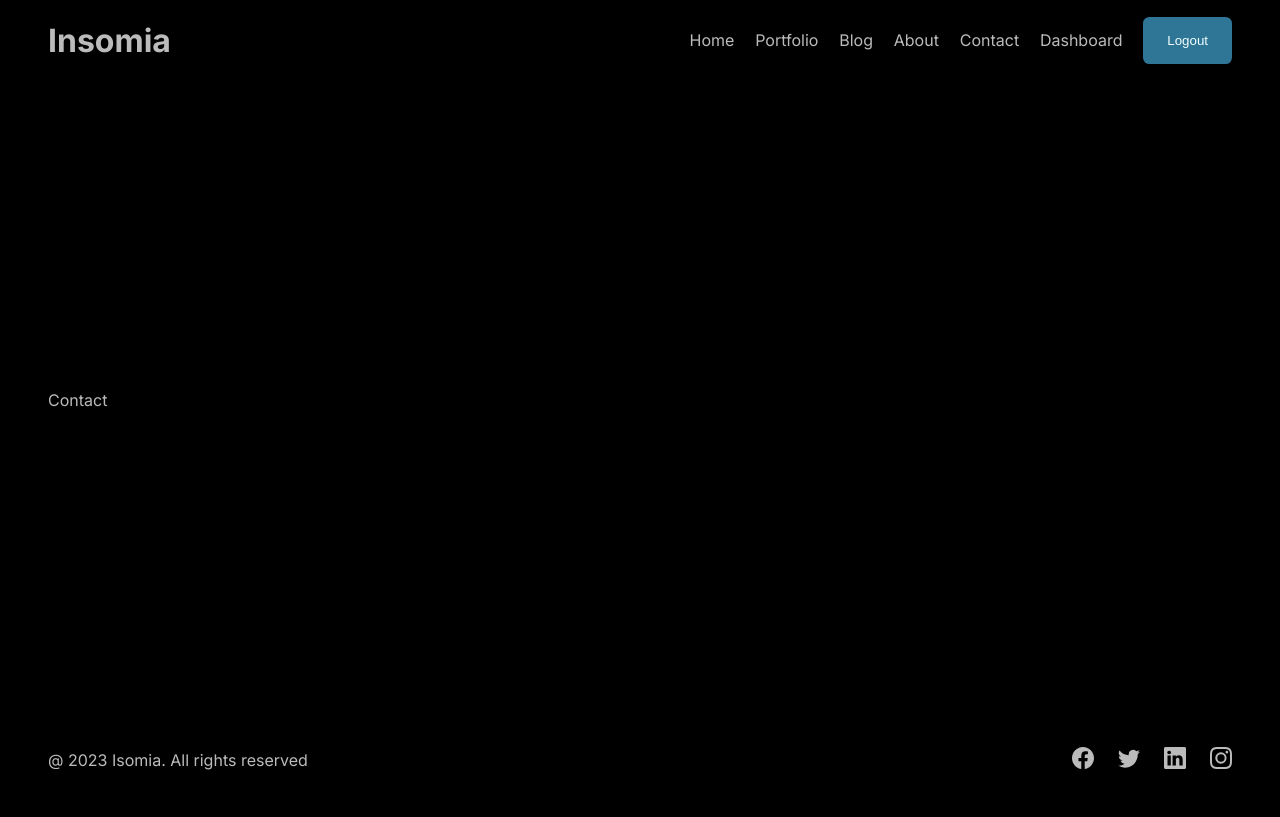
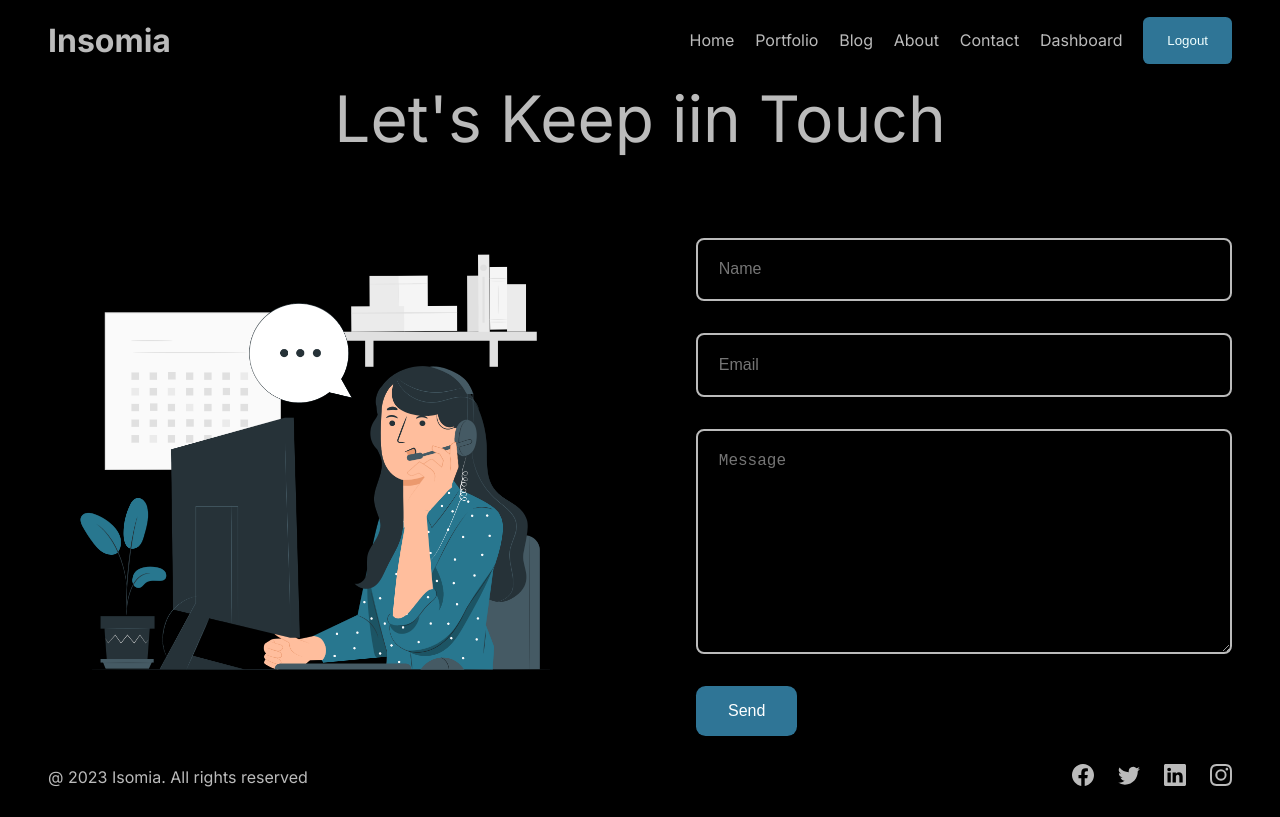
Before and after one commit to stephenprin/fullstack_app_nextjs, a Next.js app: page /contact in a window 1280 px wide. Built offline with nearby package versions, Linux system fonts and the light colour scheme.

Commit message:
Contact UI and animation

```diff
--- a/src/app/contact/page.jsx
+++ b/src/app/contact/page.jsx
@@ -1,9 +1,28 @@
 import React from 'react'
 import styles from './page.module.css'
+import ContactForm from 'public/images/contact.png'
+import Button from '@/components/button/Button'
+import Image from 'next/image'
 
 const Contact = () => {
   return (
-    <div>Contact</div>
+    <div className={styles.container}>
+      <div className={styles.title}>Let's Keep iin Touch</div>
+      <div className={styles.content}>
+        <div className={styles.imgContainer}>
+
+          <Image src={ ContactForm} alt="contact" fill={true} className={styles.image } />
+
+        </div>
+        <form className={styles.form}>
+          <input type="text" className={styles.input} placeholder="Name" />
+          <input type="text" className={styles.input} placeholder="Email" />
+          <textarea className={styles.textarea} placeholder="Message" cols='30' rows='10' />
+          <Button url="#" text='Send' />
+        </form>
+       </div>
+
+    </div>
   )
 }
 
--- a/src/app/contact/page.module.css
+++ b/src/app/contact/page.module.css
@@ -0,0 +1,48 @@
+.content{
+    display: flex;
+    align-items: center;
+    gap: 7rem;
+
+}
+.title{
+    margin-bottom: 5rem;
+    font-size: 4rem;
+    text-align: center;
+
+}
+.image{
+    object-fit: contain;
+    animation: move 3s infinite ease alternate;
+}
+@keyframes move{
+    from{
+        transform: translateY(-15px) ;
+    }
+    to{
+        transform: translateY(0px) scale(1.04);
+    }
+
+}
+
+.imgContainer{
+    flex:1;
+    height: 500px;
+    position: relative;
+}
+.form{
+    flex:1;
+    display: flex;
+    flex-direction: column;
+    gap: 2rem;
+}
+.input, .textarea{
+    padding: 1.3rem;
+    background-color: transparent;
+    border: none;
+    outline: none;
+    color:white;
+    border: 2px solid #bbb;
+    border-radius: 0.5rem;
+   font-size: 1rem;
+   font-weight: 300;
+}
--- a/src/app/page.module.css
+++ b/src/app/page.module.css
@@ -13,8 +13,19 @@
    width: 100%;
    height: 500px;
    object-fit: contain ;
+   animation: move 3s infinite ease alternate;
 
  }
+
+@keyframes move{
+  from{
+      transform: translateY(-10px) ;
+  }
+  to{
+      transform: translateY(10px);
+  }
+
+}
  .title{
   font-size: 4rem;
   background: linear-gradient(to bottom, #0f4862, #bbb);
```
Also changed, not shown: public/images/contact.png (added).
